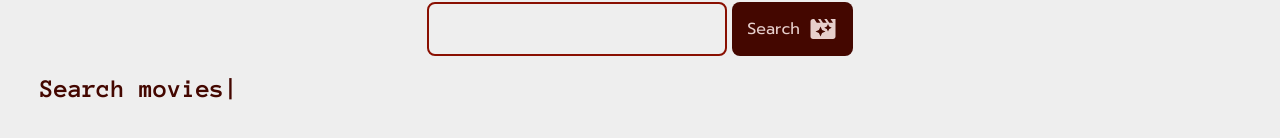
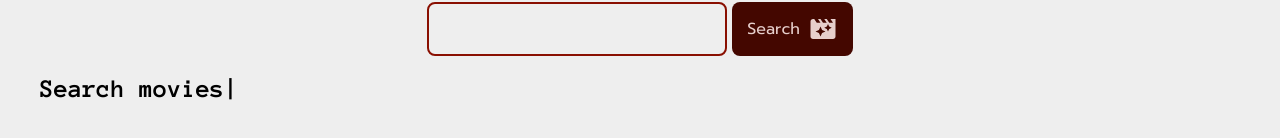
Before and after one commit to Slavyasanek/MovieBase, a React (Create React App) app: page /movies in a window 1280 px wide. Shown: the part 168-306 px from the top of the page. Built offline with nearby package versions, Linux system fonts and the light colour scheme.

Commit message:
recreate styling

```diff
--- a/src/components/TypedTitle/TypedTitle.jsx
+++ b/src/components/TypedTitle/TypedTitle.jsx
@@ -1,17 +1,12 @@
-import { TypeAnimation } from 'react-type-animation';
 import  PropTypes  from "prop-types";
+import { TypingThing } from './TypedTitle.styled';
 
 export const TypedTitle = ({ typing }) => {
+
     return (<>
-        <TypeAnimation
+        <TypingThing
             sequence={typing}
             wrapper='h1'
-            style={
-                {
-                    color: '#440700',
-                    fontSize: '26px'
-                }
-            }
         />
     </>
     )
--- /dev/null
+++ b/src/components/TypedTitle/TypedTitle.styled.jsx
@@ -0,0 +1,6 @@
+import { TypeAnimation } from "react-type-animation";
+import styled from "styled-components";
+
+export const TypingThing = styled(TypeAnimation)`
+    font-size: 26px;
+`
```
